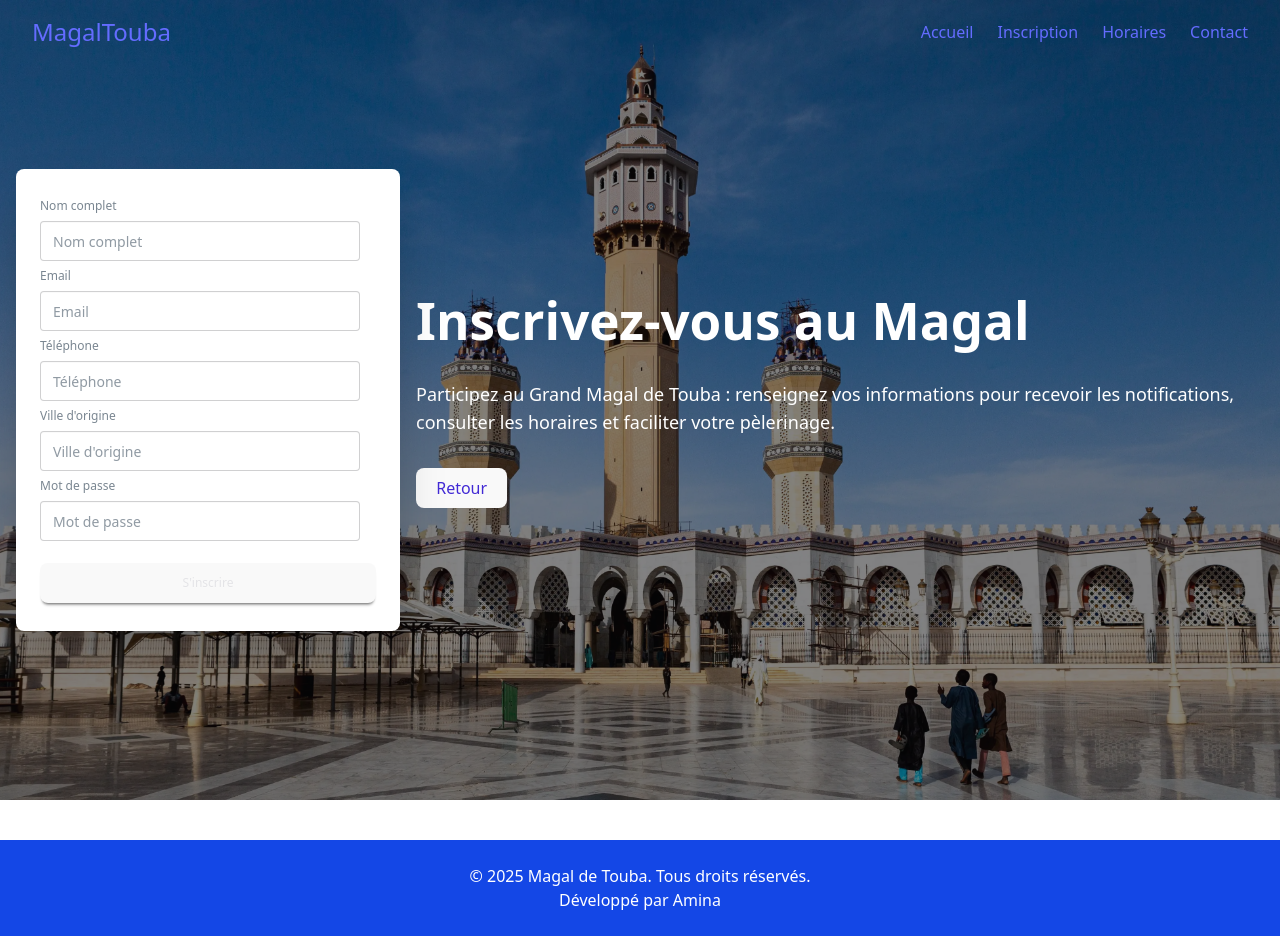
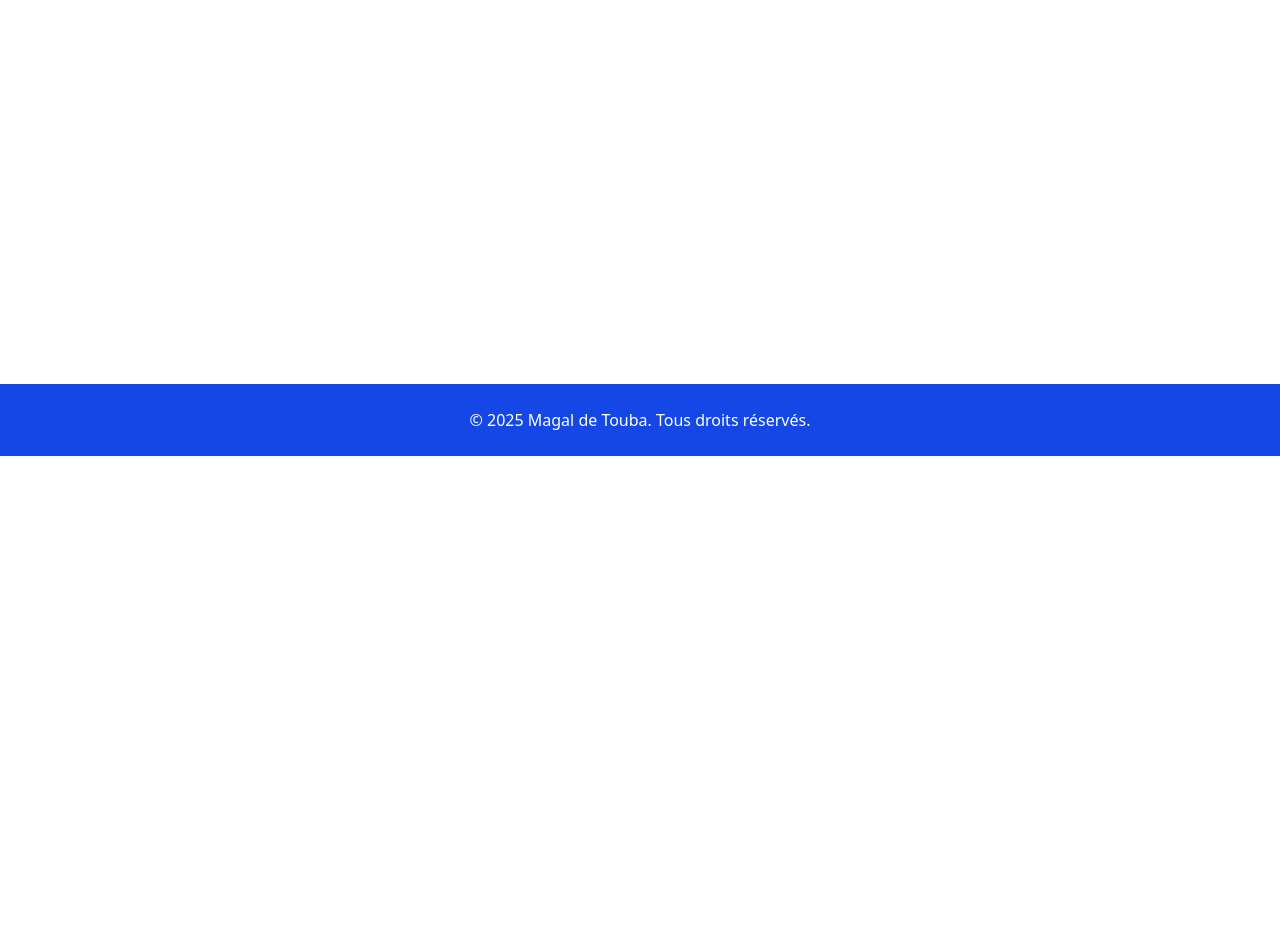
Before and after one commit to astou-git/magal_touba, a React (Vite) app: page /inscription in a window 1280 px wide. After the commit the page ends 800 px from the top, so only its background shows below. Built offline with nearby package versions, Linux system fonts and the light colour scheme.

Commit message:
modification frontend react

```diff
--- a/src/App.jsx
+++ b/src/App.jsx
@@ -6,7 +6,6 @@ import Presentation from './components/Presentation';
 import PrayerTimes from './components/PrayerTimes';
 import PlacesToVisit from './components/PlacesToVisit';
 import GalleryCarousel from './components/GalleryCarousel';
-import Inscription from './components/Inscription';
 import Contact from './components/Contact';
 import { BrowserRouter as Router, Routes, Route } from 'react-router-dom';
 
@@ -14,7 +13,6 @@ function App() {
   return (
     <Router>
       <div className="App w-screen">
-        <Header data-theme="light"/>
         <main className="w-screen">
           <Routes>
             <Route
@@ -23,14 +21,13 @@ function App() {
                 <>
                   <Hero />
                   <Presentation />
-                  <PrayerTimes />
-                  <GalleryCarousel />
-                  <PlacesToVisit />
+                                    <PlacesToVisit />
+<GalleryCarousel />
+                                    <PrayerTimes />
                   <Contact />
                 </>
               }
             />
-            <Route path="/inscription" element={<Inscription />} />
             <Route path="/contact" element={<Contact />} />
           </Routes>
         </main>
--- a/src/components/Footer.jsx
+++ b/src/components/Footer.jsx
@@ -5,7 +5,6 @@ function Footer() {
     <footer className="bg-blue-700 text-white mt-10">
       <div className="max-w-7xl mx-auto py-6 px-4 text-center">
         <p>&copy; 2025 Magal de Touba. Tous droits réservés.</p>
-        <p>Développé par Amina</p>
       </div>
     </footer>
   );
--- a/src/components/GalleryCarousel.jsx
+++ b/src/components/GalleryCarousel.jsx
@@ -24,8 +24,7 @@ function GalleryCarousel() {
   return (
     <section data-theme="light" className="py-16 bg-base-200">
       <div className="container mx-auto text-center">
-        <h2 className="text-4xl font-bold text-blue-800 mb-4">Galerie de Touba</h2>
-        <p className="text-lg text-gray-700 mb-8 max-w-2xl mx-auto">Découvrez en images quelques lieux emblématiques de Touba pour les pèlerins : la Grande Mosquée, le mausolée, la bibliothèque et les places historiques. Cette galerie vous offre un aperçu de la spiritualité et de l'architecture de la ville.</p>
+        <h2 className="text-4xl font-bold text-blue-800 mb-4">Galerie</h2>
         <div className="carousel rounded-box w-full max-w-4xl mx-auto mb-8">
           {galleryImages.map((img, idx) => (
             <div className="carousel-item" key={idx}>
--- a/src/components/Header.jsx
+++ b/src/components/Header.jsx
@@ -14,29 +14,28 @@ function Header() {
 
   return (
     <header
-      className={`fixed w-full z-50 transition-all duration-300 ${scrolled ? 'bg-white shadow-md' : 'bg-transparent'}`}
-      style={{ backdropFilter: scrolled ? 'none' : 'blur(0px)' }}
+      className={`fixed w-full z-50 transition-all duration-300 bg-white ${scrolled ? 'shadow-md' : 'shadow-sm'}`}
+      style={{ backdropFilter: 'none' }}
     >
       <div className="max-w-7xl mx-auto px-4 sm:px-6 lg:px-8">
         <div className="flex justify-between h-16 items-center">
           {/* Logo */}
-          <a href="/" className={`text-2xl font-bold ${scrolled ? 'text-blue-700' : 'text-white'} hover:text-blue-800 transition-colors`}>
+          <a href="/" className="text-2xl font-bold text-green-800 hover:text-green-900 transition-colors">
             MagalTouba
           </a>
 
           {/* Menu Desktop */}
-          <nav className={`hidden md:flex space-x-6 font-medium ${scrolled ? 'text-gray-700' : 'text-white'}`}>
-            <a href="/" className="hover:text-blue-700 transition transform hover:scale-110">Accueil</a>
-            <a href="inscription" className="hover:text-blue-700 transition transform hover:scale-110">Inscription</a>
-            <a href="#horaires" className="hover:text-blue-700 transition transform hover:scale-110">Horaires</a>
-            <a href="#contact" className="hover:text-blue-700 transition transform hover:scale-110">Contact</a>
+          <nav className="hidden md:flex space-x-6 font-medium text-gray-700">
+            <a href="/" className="hover:text-green-800 transition transform hover:scale-110">Accueil</a>
+            <a href="#horaires" className="hover:text-green-800 transition transform hover:scale-110">Horaires</a>
+            <a href="#contact" className="hover:text-green-800 transition transform hover:scale-110">Contact</a>
           </nav>
 
           {/* Mobile menu button */}
           <div className="md:hidden flex items-center">
             <button
               onClick={() => setIsOpen(!isOpen)}
-              className={scrolled ? 'text-gray-700' : 'text-white'}
+              className="text-gray-700"
             >
               <svg
                 className="h-6 w-6"
@@ -68,12 +67,11 @@ function Header() {
 
       {/* Mobile Menu */}
       {isOpen && (
-        <div className={`md:hidden ${scrolled ? 'bg-white' : 'bg-black bg-opacity-80'} shadow-lg`}>
+        <div className="md:hidden bg-white shadow-lg">
           <nav className="px-2 pt-2 pb-4 space-y-1">
-            <a href="#hero" className="block px-3 py-2 rounded-md text-base font-medium text-gray-700 hover:bg-blue-100 hover:text-blue-700 transition">Accueil</a>
-            <a href="#inscription" className="block px-3 py-2 rounded-md text-base font-medium text-gray-700 hover:bg-blue-100 hover:text-blue-700 transition">Inscription</a>
-            <a href="#horaires" className="block px-3 py-2 rounded-md text-base font-medium text-gray-700 hover:bg-blue-100 hover:text-blue-700 transition">Horaires</a>
-            <a href="#contact" className="block px-3 py-2 rounded-md text-base font-medium text-gray-700 hover:bg-blue-100 hover:text-blue-700 transition">Contact</a>
+            <a href="#hero" className="block px-3 py-2 rounded-md text-base font-medium text-gray-700 hover:bg-green-50 hover:text-green-800 transition">Accueil</a>
+            <a href="#horaires" className="block px-3 py-2 rounded-md text-base font-medium text-gray-700 hover:bg-green-50 hover:text-green-800 transition">Horaires</a>
+            <a href="#contact" className="block px-3 py-2 rounded-md text-base font-medium text-gray-700 hover:bg-green-50 hover:text-green-800 transition">Contact</a>
           </nav>
         </div>
       )}
--- a/src/components/Hero.jsx
+++ b/src/components/Hero.jsx
@@ -1,25 +1,22 @@
 import React from 'react';
-import heroImage from '../assets/main-mosque.webp';
+import heroImage from '../assets/Grande-mosquee-de-touba-Magal-kazurajab-2025-scaled.jpg';
 
 function Hero() {
   return (
     <>
       <div
-  className="hero min-h-screen"
-  style={{
-    backgroundImage:
-      `url(${heroImage})`,
-
-  }}
+        id="hero"
+        className="hero min-h-screen bg-cover bg-center relative"
+        style={{ backgroundImage: `url(${heroImage})` }}
       >
-  <div className="hero-overlay"></div>
-  <div className="hero-content text-neutral-content text-center">
-    <div className="max-w-md">
-      <h1 className="mb-5 text-9xl font-bold">Bienvenue au Magal de Touba</h1>
-      <p className="mb-5">
-        Consultez les horaires, inscrivez-vous et suivez les notifications en temps réel.
+        <div className="hero-overlay bg-black/40"></div>
+        {/* Contenu aligné à gauche et centré verticalement */}
+        <div className="hero-content text-white w-full items-center justify-start">
+          <div className="max-w-2xl w-1/2 pl-12">
+            <h1 className="mb-5 text-[6rem] md:text-[10rem] leading-none font-extrabold uppercase">Le Grand Magal de Touba</h1>
+            <p className="mb-6 text-lg md:text-2xl">
+              Informations officielles, itinéraires et mises à jour en direct pour suivre le Grand Magal.
             </p>
-      <a href="/inscription" className=" ">S'inscrire</a>
           </div>
         </div>
       </div>
--- a/src/components/Inscription.jsx
+++ /dev/null
@@ -1,169 +0,0 @@
-import React, { useState } from 'react';
-import heroImage from '../assets/main-mosque.webp';
-import { useNavigate } from 'react-router-dom';
-
-function Inscription() {
-  const navigate = useNavigate();
-  const [form, setForm] = useState({
-    name: '',
-    email: '',
-    password: '',
-    telephone: '',
-    ville_origine: '',
-  });
-  const [errors, setErrors] = useState({});
-  const [status, setStatus] = useState('');
-
-  const validate = () => {
-    const newErrors = {};
-    if (!form.name.trim()) newErrors.name = 'Le nom complet est requis.';
-    if (!form.email.trim()) newErrors.email = 'L\'email est requis.';
-    else if (!/^\S+@\S+\.\S+$/.test(form.email)) newErrors.email = 'Email invalide.';
-    if (!form.password.trim()) newErrors.password = 'Le mot de passe est requis.';
-    else if (form.password.length < 6) newErrors.password = 'Le mot de passe doit contenir au moins 6 caractères.';
-    if (!form.telephone.trim()) newErrors.telephone = 'Le téléphone est requis.';
-    else if (!/^.{6,20}$/.test(form.telephone)) newErrors.telephone = 'Numéro invalide.';
-    if (!form.ville_origine.trim()) newErrors.ville_origine = 'La ville d\'origine est requise.';
-    return newErrors;
-  };
-
-  const handleChange = e => {
-    setForm({ ...form, [e.target.name]: e.target.value });
-  };
-
-  const handleSubmit = async e => {
-    e.preventDefault();
-    setStatus('');
-    const newErrors = validate();
-    setErrors(newErrors);
-    if (Object.keys(newErrors).length === 0) {
-      try {
-        console.log('Données envoyées:', form);
-        const res = await fetch('http://127.0.0.1:8000/api/register', {
-          method: 'POST',
-          headers: {
-            'Content-Type': 'application/json',
-          },
-          body: JSON.stringify(form),
-        });
-        console.log('Réponse brute:', res);
-        if (!res.ok) {
-          let errData;
-          try {
-            errData = await res.json();
-            console.log('Erreur API:', errData);
-          } catch (jsonErr) {
-            console.log('Erreur parsing JSON:', jsonErr);
-          }
-          setStatus('Erreur: ' + (errData?.message || 'Inscription impossible.'));
-        } else {
-          const successData = await res.json();
-          console.log('Réponse succès:', successData);
-          setStatus('Inscription réussie !');
-          setForm({ name: '', email: '', password: '', telephone: '', ville_origine: '' });
-        }
-      } catch (err) {
-        console.log('Erreur réseau ou serveur:', err);
-        setStatus('Erreur réseau ou serveur.');
-      }
-    }
-  };
-
-  return (
-    <section
-      className="hero min-h-screen"
-      style={{
-          backgroundImage:
-            `url(${heroImage})`,
-
-        }}
-    >
-      <div className="hero-overlay  bg-opacity-40"></div>
-      <div className="hero-content flex-col lg:flex-row-reverse relative z-10">
-        <div className="text-center lg:text-left text-white">
-          <h1 className="text-5xl font-bold mb-2">Inscrivez-vous au Magal</h1>
-          <p className="py-6 text-lg">
-            Participez au Grand Magal de Touba : renseignez vos informations pour recevoir les notifications, consulter les horaires et faciliter votre pèlerinage.
-          </p>
-          <button
-            className="btn btn-outline btn-primary mt-2"
-            onClick={() => navigate('/')}
-          >
-            Retour
-          </button>
-        </div>
-        <div className="card bg-base-100 w-full max-w-sm shrink-0 shadow-2xl">
-          <div className="card-body">
-            <form onSubmit={handleSubmit} noValidate>
-              <fieldset className="fieldset">
-                <label className="label">Nom complet</label>
-                <input
-                  type="text"
-                  name="name"
-                  className={`input ${errors.name ? 'input-error' : ''}`}
-                  placeholder="Nom complet"
-                  value={form.name}
-                  onChange={handleChange}
-                  required
-                />
-                {errors.name && <span className="text-error text-xs">{errors.name}</span>}
-
-                <label className="label">Email</label>
-                <input
-                  type="email"
-                  name="email"
-                  className={`input ${errors.email ? 'input-error' : ''}`}
-                  placeholder="Email"
-                  value={form.email}
-                  onChange={handleChange}
-                  required
-                />
-                {errors.email && <span className="text-error text-xs">{errors.email}</span>}
-
-                <label className="label">Téléphone</label>
-                <input
-                  type="text"
-                  name="telephone"
-                  className={`input ${errors.telephone ? 'input-error' : ''}`}
-                  placeholder="Téléphone"
-                  value={form.telephone}
-                  onChange={handleChange}
-                  required
-                />
-                {errors.telephone && <span className="text-error text-xs">{errors.telephone}</span>}
-
-                <label className="label">Ville d'origine</label>
-                <input
-                  type="text"
-                  name="ville_origine"
-                  className={`input ${errors.ville_origine ? 'input-error' : ''}`}
-                  placeholder="Ville d'origine"
-                  value={form.ville_origine}
-                  onChange={handleChange}
-                  required
-                />
-                {errors.ville_origine && <span className="text-error text-xs">{errors.ville_origine}</span>}
-                <label className="label">Mot de passe</label>
-                <input
-                  type="password"
-                  name="password"
-                  className={`input ${errors.password ? 'input-error' : ''}`}
-                  placeholder="Mot de passe"
-                  value={form.password}
-                  onChange={handleChange}
-                  required
-                />
-                {errors.password && <span className="text-error text-xs">{errors.password}</span>}
-
-                <button className="btn btn-neutral mt-4 w-full" type="submit">S'inscrire</button>
-                {status && <div className="mt-4 text-center text-info">{status}</div>}
-              </fieldset>
-            </form>
-          </div>
-        </div>
-      </div>
-    </section>
-  );
-}
-
-export default Inscription;
```
Also changed, not shown: src/components/Contact.jsx (+5 -7 lines), src/components/PlacesToVisit.jsx (+3 -4 lines), src/components/Presentation.jsx (+13 -12 lines), src/assets/Grande_mosquée_de_Touba.jpg (renamed from public/Grande_mosquée_de_Touba.jpg). Lines whose indentation alone changed are shown as unchanged.
